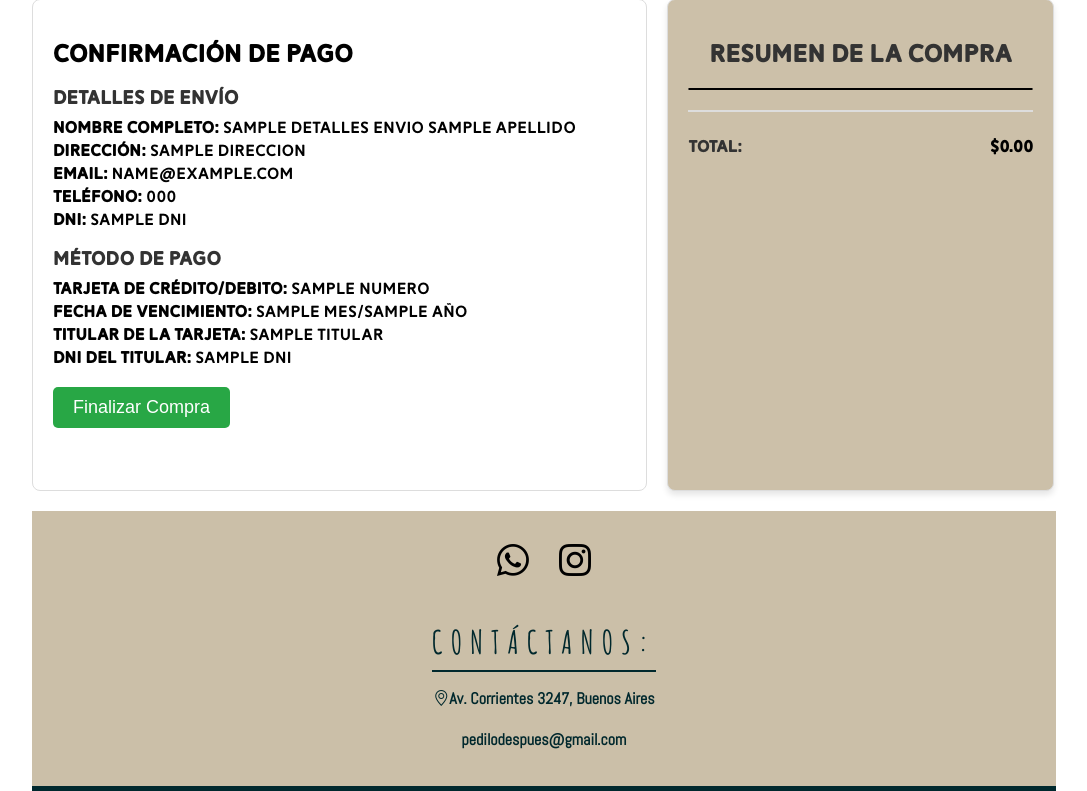
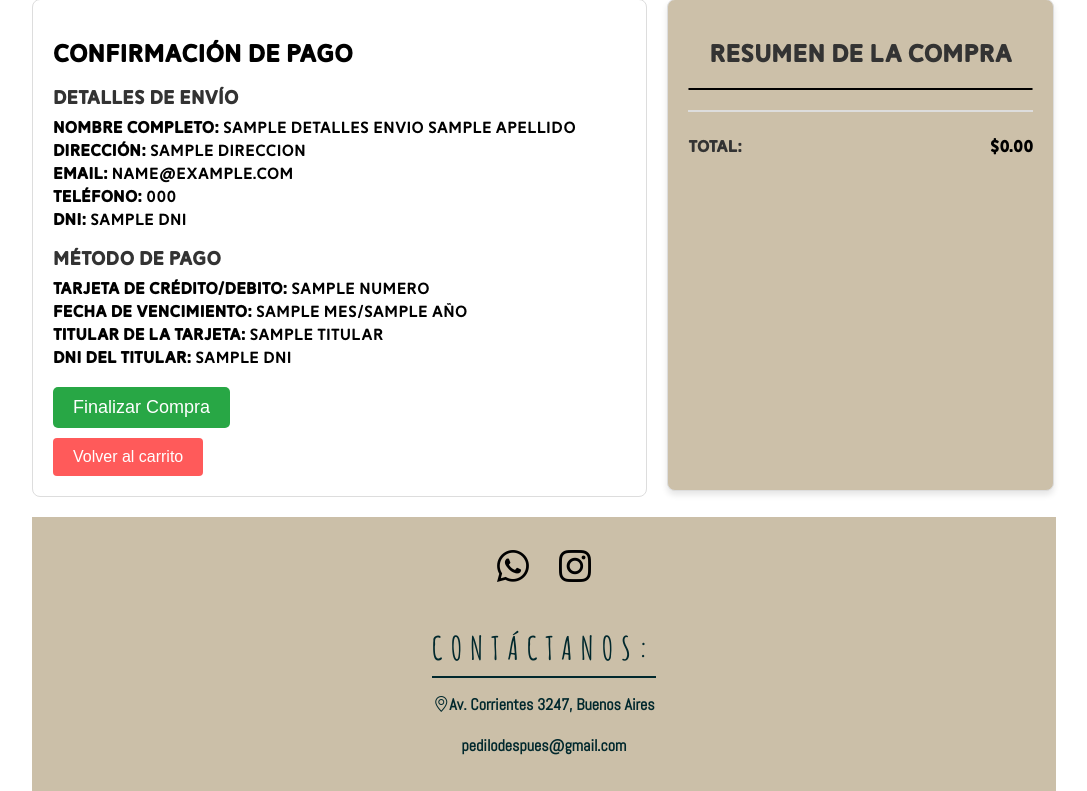
Before and after one commit to ValentinMarcos/TP-IDS-PediloDespues, a Flask app: template front/templates/confirmarCompra.html in a window 1280 px wide. Shown: the part 215-1006 px from the top of the page, without its empty margins (96-1183 px from the left). Run offline with Flask 3, Linux system fonts and the light colour scheme; the template is opened without the code that fills it: most values are stand-ins (such as "Sample title", 1, 10 or a date in 2020); some web fonts are replaced.

Commit message:
ID 53 : agregando un boton volver al carrito en confirmarCompra.html, y se vacia el carrito en compraRealizada.html

```diff
--- a/front/static/css/procesoPago.css
+++ b/front/static/css/procesoPago.css
@@ -142,6 +142,10 @@
     margin-top: 10px;
 }
 
+.boton-carrito {
+    background-color: #ff5a5a;
+}
+
 a {
     text-decoration: none;
     color: white;
@@ -149,6 +153,10 @@ a {
 
 .next-button:hover {
     background-color: #45a049;
+}
+
+.boton-carrito:hover {
+    background-color: #da4a4a;
 }
 
 .confirmation-container {
--- a/front/templates/compraRealizada.html
+++ b/front/templates/compraRealizada.html
@@ -11,5 +11,10 @@
     <p>ID del pedido: {{id}}</p>
 </div>
 
+{% endblock %}
 
+{% block extra_js %}
+    <script>
+        localStorage.setItem('carrito', JSON.stringify([]));
+    </script>
 {% endblock %}
--- a/front/templates/confirmarCompra.html
+++ b/front/templates/confirmarCompra.html
@@ -51,6 +51,7 @@
                 <button type="submit" class="next-button">Finalizar Compra</button>
             </div>
         </form>
+        <a href="{{ url_for('carrito') }}"><button class="next-button boton-carrito">Volver al carrito</button></a>
     </div>
 
     <div id="contenedor-resumen"></div>
```
